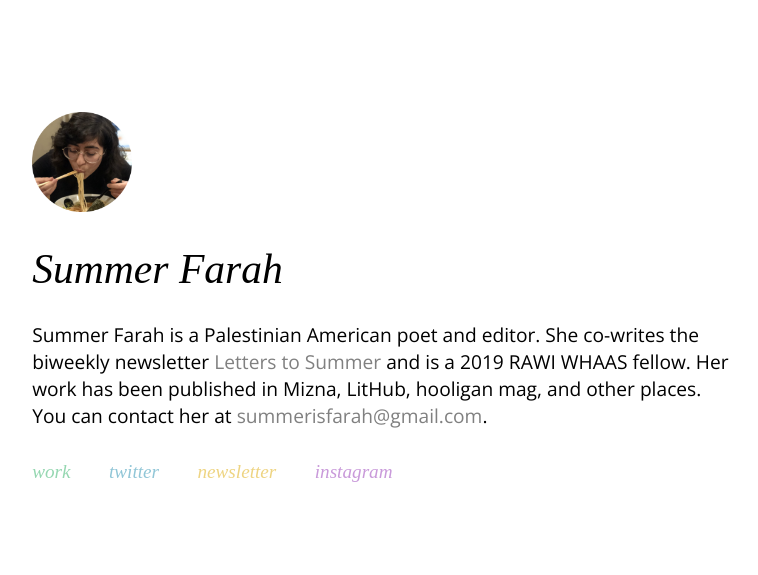
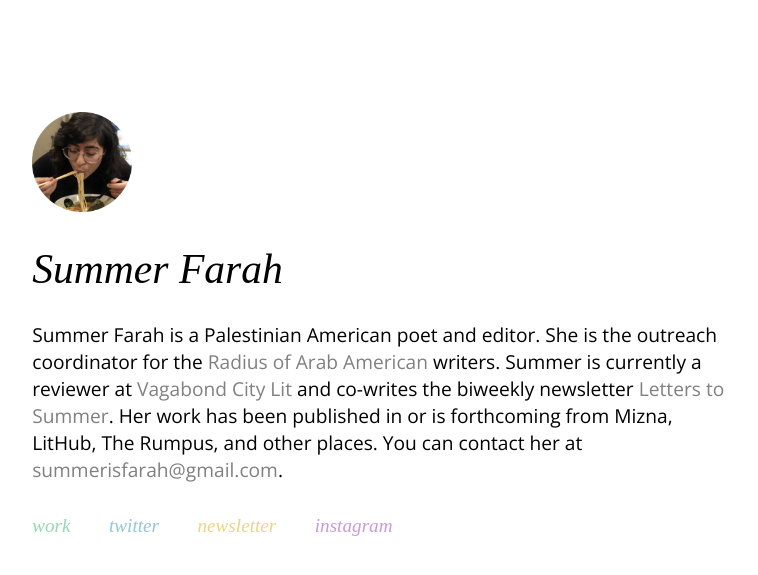
Before and after one commit to jilliangmeehan/summer-farah, a Jekyll site: the page built from index.html, in a window 1280 px wide. Shown: the top 575 px of the page, without its empty margins (67-825 px from the left). Built offline with Jekyll 4.4.1, drawn with Linux system fonts in a browser that asks for light colours; some web fonts are replaced.

Commit message:
Update bio.md

```diff
--- a/_includes/bio.md
+++ b/_includes/bio.md
@@ -1 +1 @@
-Summer Farah is a Palestinian American poet and editor. She co-writes the biweekly newsletter [Letters to Summer](https://letterstosummer.com) and is a 2019 RAWI WHAAS fellow. Her work has been published in Mizna, LitHub, hooligan mag, and other places. You can contact her at [summerisfarah@gmail.com](mailto:summerisfarah@gmail.com).
+Summer Farah is a Palestinian American poet and editor. She is the outreach coordinator for the [Radius of Arab American](https://arabamericanwriters.org/) writers. Summer is currently a reviewer at [Vagabond City Lit](https://vagabondcitylit.com/) and co-writes the biweekly newsletter [Letters to Summer](https://letterstosummer.com). Her work has been published in or is forthcoming from Mizna, LitHub, The Rumpus, and other places. You can contact her at [summerisfarah@gmail.com](mailto:summerisfarah@gmail.com).
```
